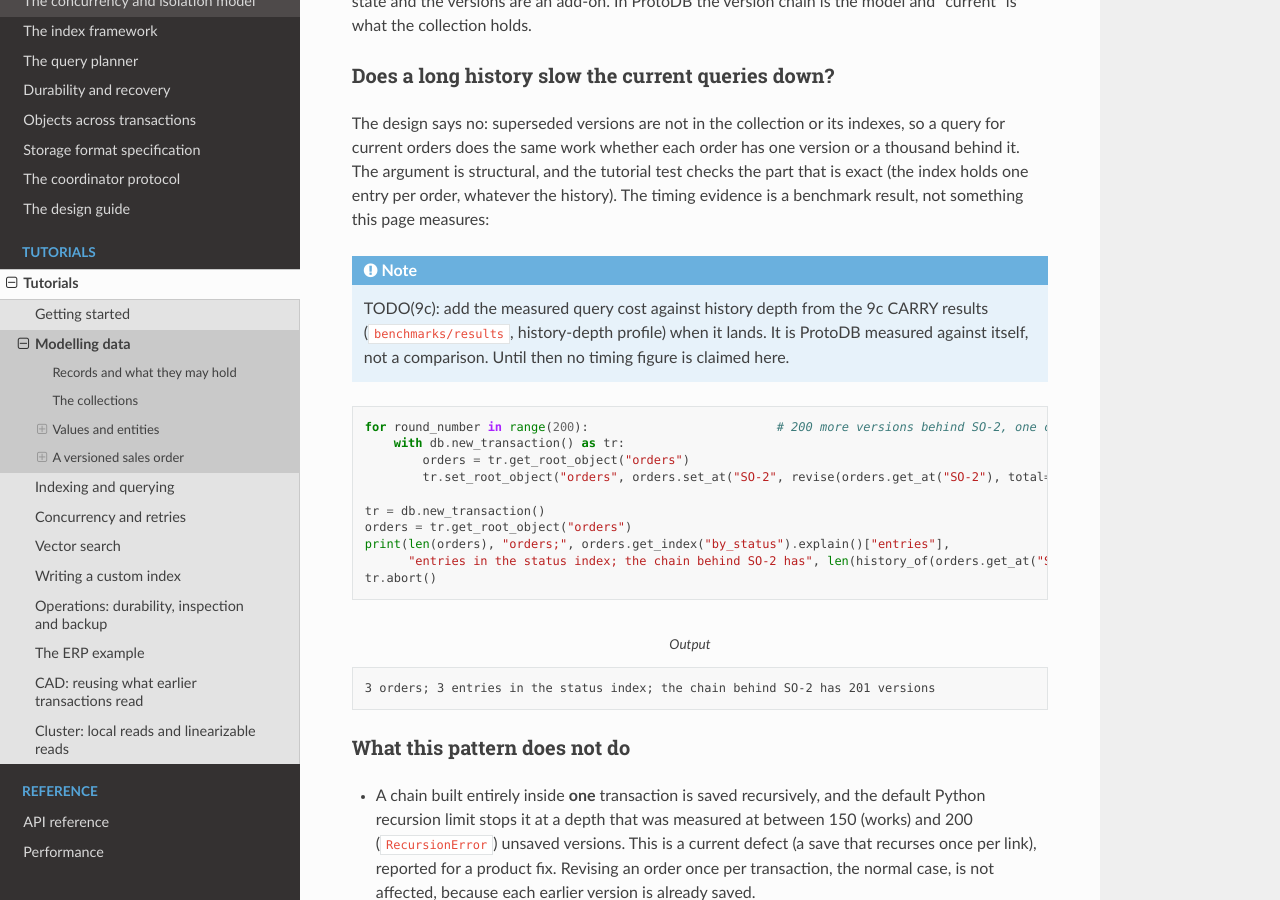
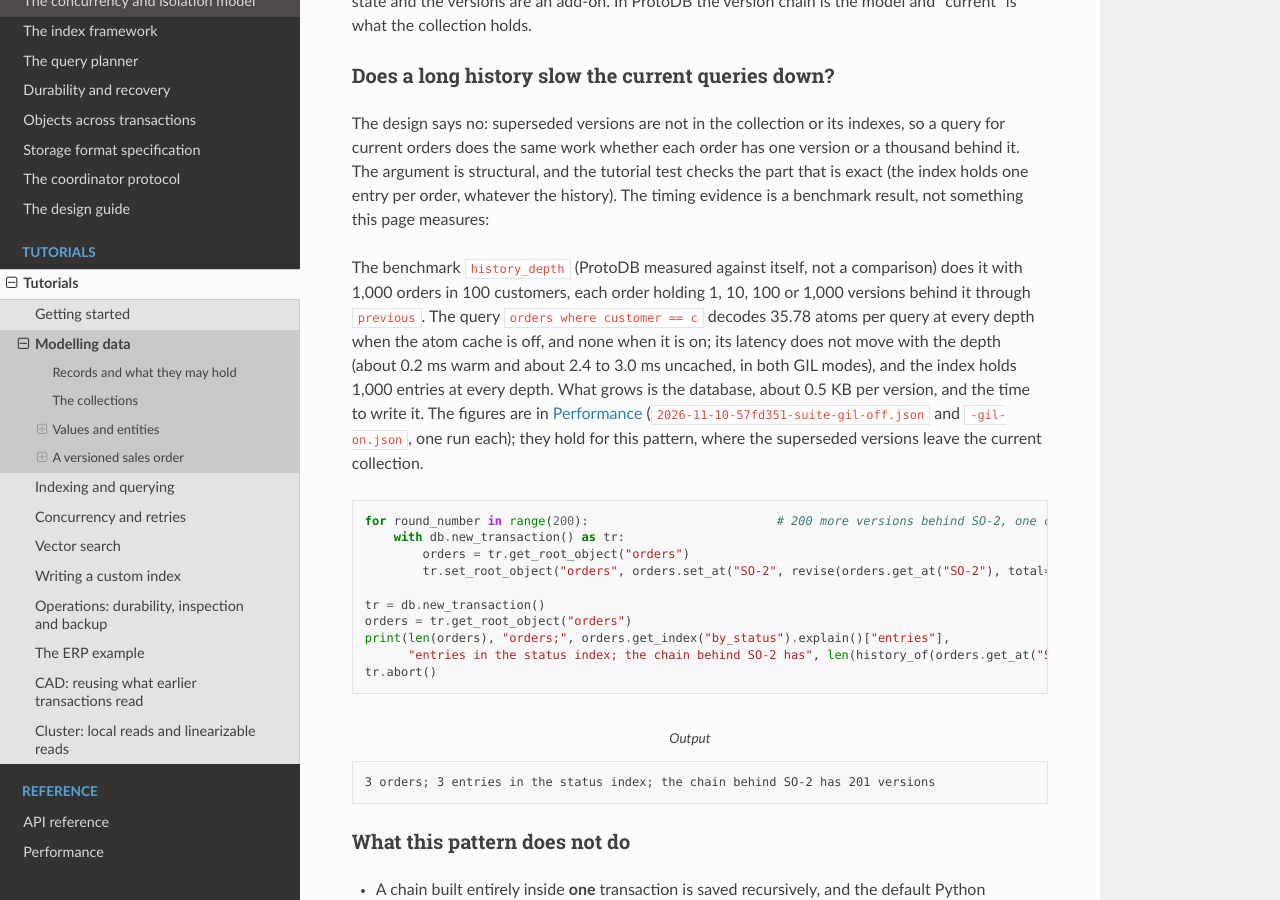
Before and after one commit to gamarino/ProtoDB, a Sphinx documentation site: the page built from docs/source/tutorials/modelling-data.rst, in a window 1280 px wide and 900 px high, scrolled down 6068 px. Built offline with Sphinx 7.4.7 and the Read the Docs theme 3.1.0, drawn with Linux system fonts in a browser that asks for light colours.

Commit message:
Docs: the history-depth and cluster-cache placeholders cite the committed results (9c)
Co-Authored-By: Claude Opus 5.5 <noreply@anthropic.com>

```diff
--- a/docs/source/design-guide/modelling.rst
+++ b/docs/source/design-guide/modelling.rst
@@ -100,7 +100,8 @@ version is reachable only through the new version's ``previous``. Therefore:
   entries, while SO-2's chain has 201 versions;
 * a query's cost depends on the collection and its indexes, which do not contain the history, so it does not
   grow with the depth of the chains. This last step is a structural argument. The timing measurement against
-  history depth is pending (``TODO(9c)`` in the modelling tutorial), and no timing is claimed here.
+  history depth is the ``history_depth`` benchmark of :doc:`/performance`: 35.78 decodes per uncached query at
+  every depth from 1 to 1,000 versions, and a latency that does not move.
 
 By P1, the chain cannot be wrong: a version points at the exact version it replaced, and nothing can change
 what that pointer returns.
--- a/docs/source/design-guide/unknown-outcomes.rst
+++ b/docs/source/design-guide/unknown-outcomes.rst
@@ -183,7 +183,7 @@ What was tried and rejected
   the base without containing the commit. That conclusion holds only if (1) the root read is known to be
   committed, and (2) no acknowledged or committed root is ever superseded by a root that does not descend from
   it. Condition (2) was exactly what finding C1 broke; since ``276a256`` the code holds it, but the rule as a
-whole has still not been reviewed, so it stays parked.
+  whole has still not been reviewed, so it stays parked.
 
 Back to the ERP
 ---------------
--- a/docs/source/tutorials/modelling-data.rst
+++ b/docs/source/tutorials/modelling-data.rst
@@ -308,11 +308,14 @@ orders does the same work whether each order has one version or a thousand behin
 structural, and the tutorial test checks the part that is exact (the index holds one entry per order, whatever
 the history). The timing evidence is a benchmark result, not something this page measures:
 
-.. note::
-
-   TODO(9c): add the measured query cost against history depth from the 9c CARRY results
-   (``benchmarks/results``, history-depth profile) when it lands. It is ProtoDB measured against itself, not a
-   comparison. Until then no timing figure is claimed here.
+The benchmark ``history_depth`` (ProtoDB measured against itself, not a comparison) does it with 1,000 orders in
+100 customers, each order holding 1, 10, 100 or 1,000 versions behind it through ``previous``. The query
+``orders where customer == c`` decodes 35.78 atoms per query at every depth when the atom cache is off, and
+none when it is on; its latency does not move with the depth (about 0.2 ms warm and about 2.4 to 3.0 ms
+uncached, in both GIL modes), and the index holds 1,000 entries at every depth. What grows is the database,
+about 0.5 KB per version, and the time to write it. The figures are in :doc:`../performance` (``2026-11-10-57fd351-suite-gil-off.json``
+and ``-gil-on.json``, one run each); they hold for this pattern, where the superseded versions leave the
+current collection.
 
 .. code-block:: python
 
```
Also changed, not shown: docs/source/tutorials/cad.rst (+3 -9 lines).
